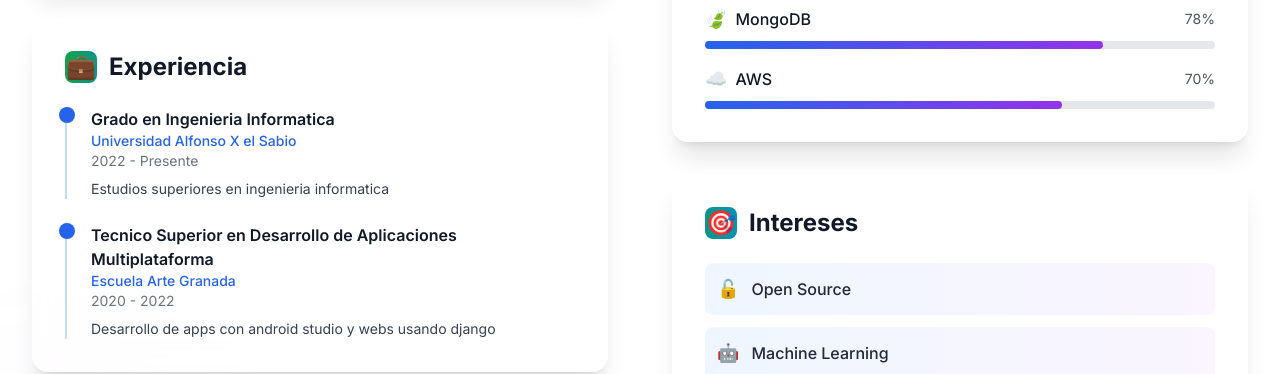
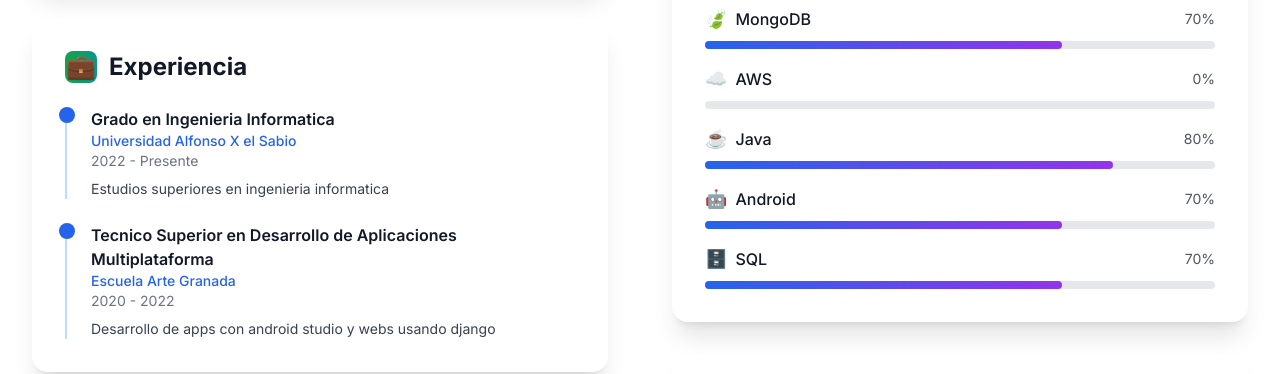
Before and after one commit to RRG1312/Portfolio-CV, a Next.js app: page / in a window 1280 px wide. Shown: the part 1480-1854 px from the top of the page. Built offline with nearby package versions, Linux system fonts and the light colour scheme; no server answers.

Commit message:
Update About.tsx

```diff
--- a/src/components/About.tsx
+++ b/src/components/About.tsx
@@ -1,13 +1,16 @@
 export default function About() {
   const skills = [
-    { name: 'React', icon: '⚛️', level: 90 },
-    { name: 'Next.js', icon: '🔺', level: 85 },
-    { name: 'TypeScript', icon: '📘', level: 88 },
-    { name: 'Node.js', icon: '🟢', level: 82 },
+    { name: 'React', icon: '⚛️', level: 50 },
+    { name: 'Next.js', icon: '🔺', level: 30 },
+    { name: 'TypeScript', icon: '📘', level: 20 },
+    { name: 'Node.js', icon: '🟢', level: 10 },
     { name: 'Python', icon: '🐍', level: 75 },
-    { name: 'PostgreSQL', icon: '🐘', level: 80 },
-    { name: 'MongoDB', icon: '🍃', level: 78 },
-    { name: 'AWS', icon: '☁️', level: 70 },
+    { name: 'PostgreSQL', icon: '🐘', level: 60 },
+    { name: 'MongoDB', icon: '🍃', level: 70 },
+    { name: 'AWS', icon: '☁️', level: 0 },
+    { name: 'Java', icon: '☕', level: 80 },
+    { name: 'Android', icon: '🤖', level: 70 },
+    { name: 'SQL', icon: '🗄️', level: 70 },
   ]
 
   const experiences = [
```
